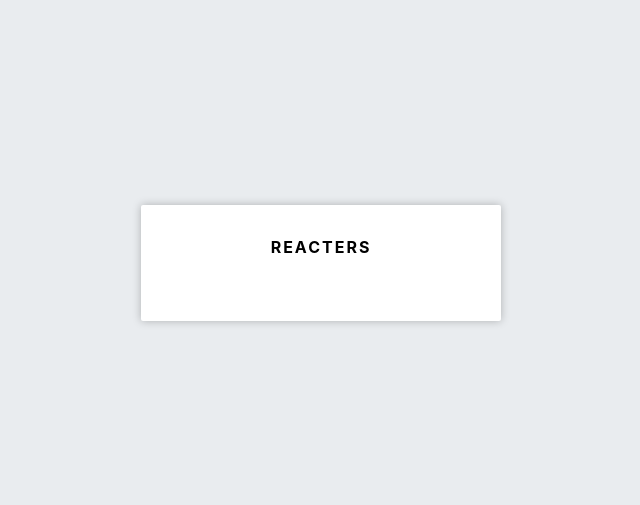
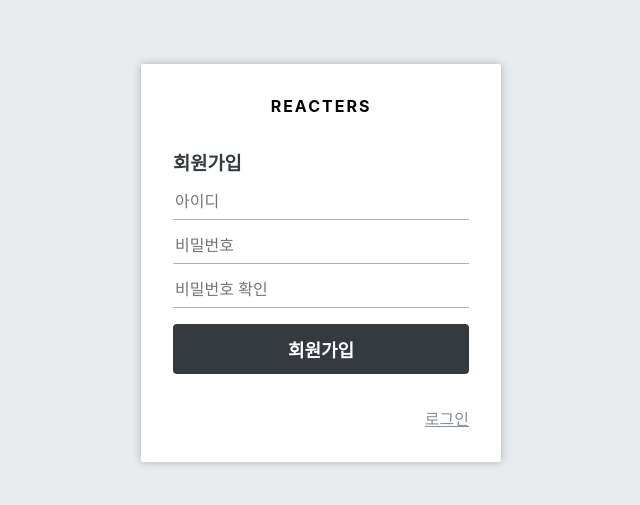
Before and after one commit to amuse1991/blog-frontend, a React (Create React App) app: page /register in a window 1280 px wide. Shown: the part 137-642 px from the top of the page, without its empty margins (319-959 px from the left). Built offline with nearby package versions, Linux system fonts and the light colour scheme.

Commit message:
register form 추가

```diff
--- /dev/null
+++ b/src/containers/auth/RegisterForm.tsx
@@ -0,0 +1,43 @@
+import React, { useEffect } from 'react';
+import { useDispatch, useSelector } from "react-redux";
+import { changeField, initializeForm } from "../../modules/auth/auth";
+import AuthForm from "../../components/auth/AuthForm";
+import { RootState } from "../../modules/index"
+
+const RegisterForm = () => {
+  const dispatch = useDispatch();
+  const {form} = useSelector((state:RootState)=>{
+    if(!state || !state.auth){
+      throw new Error("invalid state")
+    }
+    return {
+      form:state.auth.register
+    }
+  })
+
+  const onChange = (e:React.ChangeEvent<HTMLInputElement>) => {
+    const {value, name} = e.target;
+    dispatch(
+      changeField({
+        form:"register",
+        key: name,
+        value
+      })
+    )
+  }
+
+  const onSubmit = (e:React.FormEvent<HTMLFormElement>) => {
+    e.preventDefault();
+  }
+
+  // 컴포넌트가 처음 렌더링 될 때 form 초기화
+  useEffect(()=>{
+    dispatch(initializeForm("register"))
+  },[dispatch])
+
+  return (
+    <AuthForm type="register" form={form} onChange={onChange} onSubmit={onSubmit} />
+  )
+}
+
+export default RegisterForm;
--- a/src/pages/RegisterPage.tsx
+++ b/src/pages/RegisterPage.tsx
@@ -1,11 +1,11 @@
 import React from 'react';
-import AuthForm from '../components/auth/AuthForm';
+import RegisterForm from '../containers/auth/RegisterForm';
 import AuthTemplate from '../components/auth/AuthTemplate';
 
 function RegisterPage() {
   return (
     <AuthTemplate>
-      {/* <AuthForm type={"register"} /> */}
+      <RegisterForm />
     </AuthTemplate>
   )
 }
```
